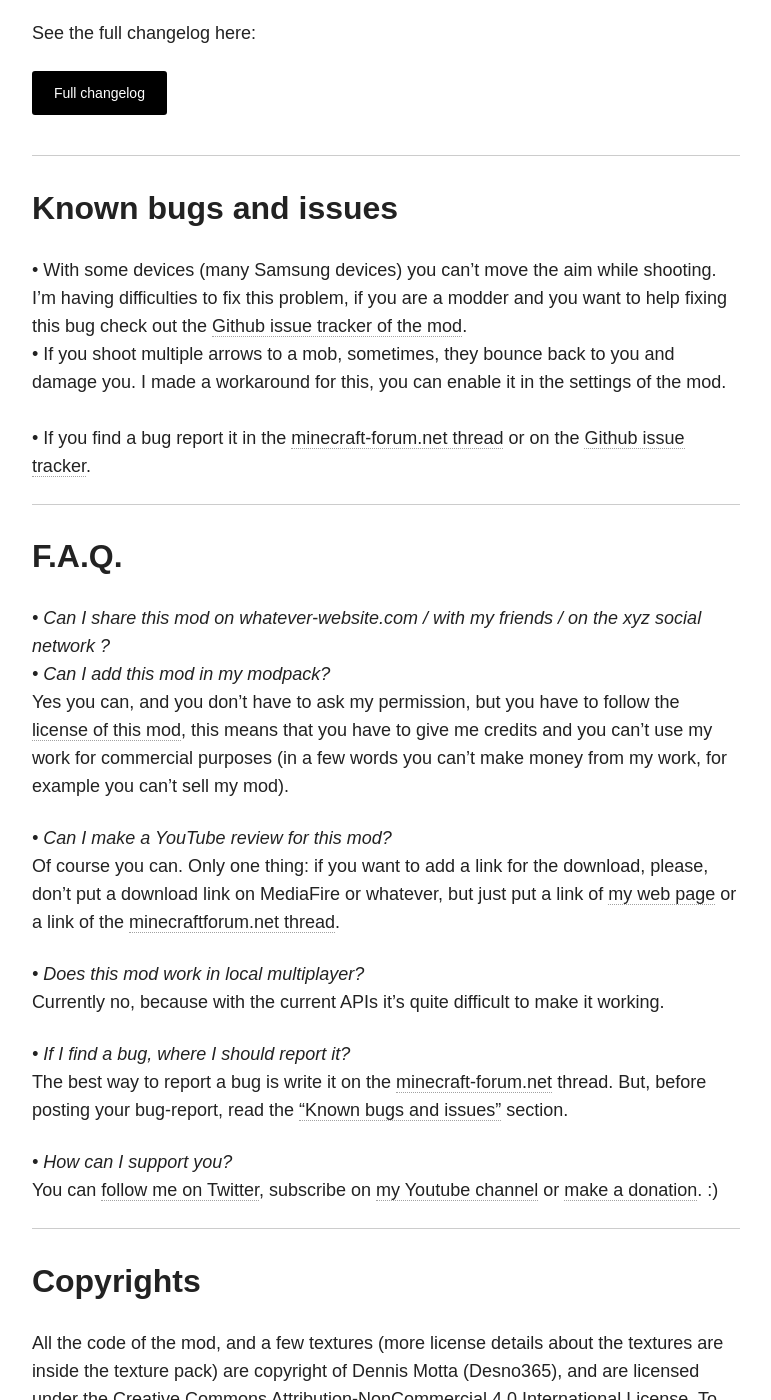
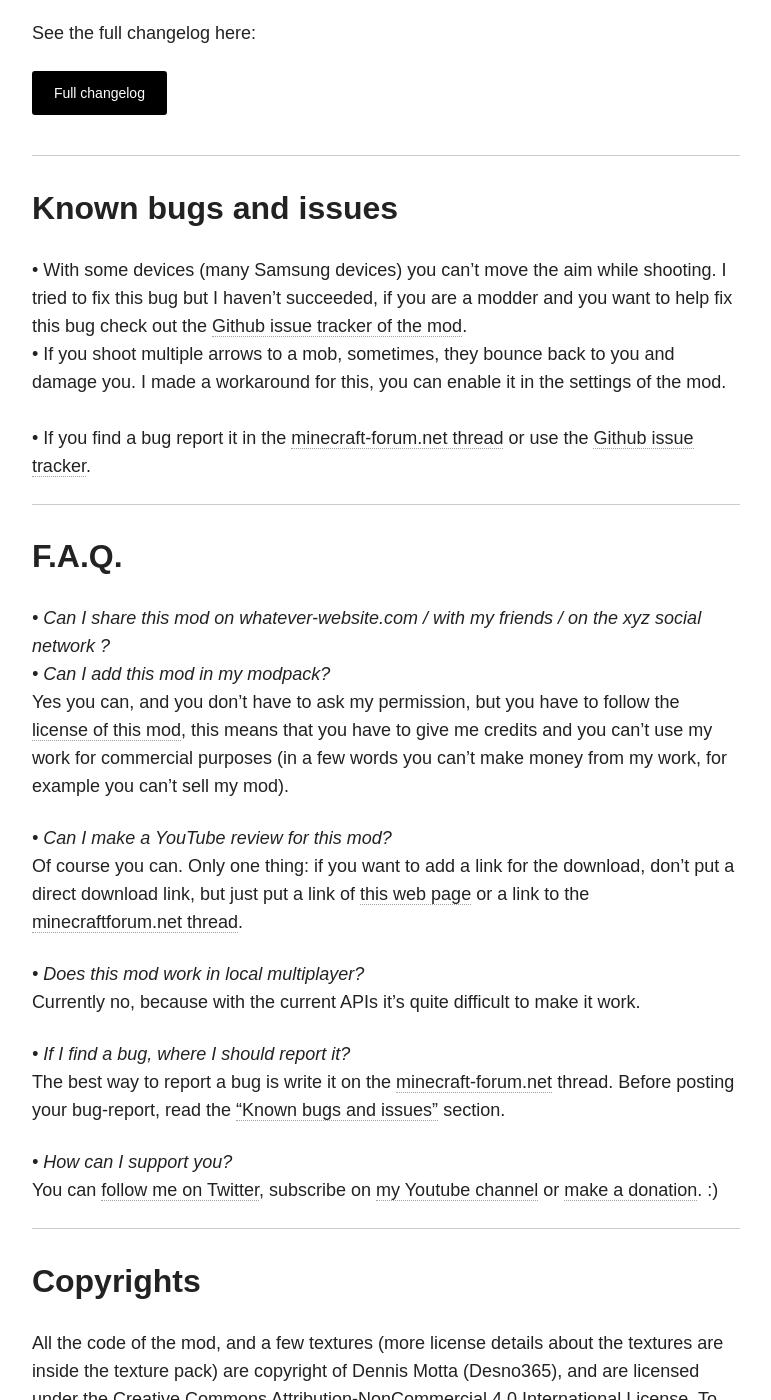
Before and after one commit to Desno365/Desno365.github.io, a Jekyll site: the page built from minecraft/desnoguns-mod/index.md, in a window 1280 px wide and 1400 px high, scrolled down 15457 px. Shown: the whole window, without its empty margins (254-1025 px from the left). Built offline with Jekyll 4.4.1, drawn with Linux system fonts in a browser that asks for light colours; nearby versions of some CDN libraries; comment, search, counter and statistics services are not loaded; some of the changed text lies outside the part shown.

Commit message:
Improve the English a little bit

```diff
--- a/minecraft/desnoguns-mod/index.md
+++ b/minecraft/desnoguns-mod/index.md
@@ -19,7 +19,7 @@
 ## Installation instructions
 
 • Download the zip that contains the mod and the textures.<br>
-• Extract it with your [file explorer/manager](http://play.google.com/store/search?q=file%20explorer) (I recommend ES File Explorer).<br>
+• Extract it with your [file explorer/manager](http://play.google.com/store/search?q=file%20explorer) (I recommend [ES File Explorer](https://play.google.com/store/apps/details?id=com.estrongs.android.pop)).<br>
 • Install textures in BlockLauncher.<br>
 • Import the script from local storage in BlockLauncher and enable it.<br>
 • Enjoy! ;)
@@ -208,9 +208,9 @@
 
 ## Known bugs and issues
 
-• With some devices (many Samsung devices) you can't move the aim while shooting. I'm having difficulties to fix this problem, if you are a modder and you want to help fixing this bug check out the [Github issue tracker of the mod](https://github.com/Desno365/DesnoGuns-Mod/issues).<br>
+• With some devices (many Samsung devices) you can't move the aim while shooting. I tried to fix this bug but I haven't succeeded, if you are a modder and you want to help fix this bug check out the [Github issue tracker of the mod](https://github.com/Desno365/DesnoGuns-Mod/issues).<br>
 • If you shoot multiple arrows to a mob, sometimes, they bounce back to you and damage you. I made a workaround for this, you can enable it in the settings of the mod.<br><br>
-• If you find a bug report it in the [minecraft-forum.net thread][thread] or on the [Github issue tracker](https://github.com/Desno365/DesnoGuns-Mod).
+• If you find a bug report it in the [minecraft-forum.net thread][thread] or use the [Github issue tracker](https://github.com/Desno365/DesnoGuns-Mod).
 
 ---
 
@@ -221,13 +221,13 @@
 Yes you can, and you don't have to ask my permission, but you have to follow the [license of this mod]({{ site.url }}/minecraft/desnoguns-mod/#copyrights), this means that you have to give me credits and you can't use my work for commercial purposes (in a few words you can't make money from my work, for example you can't sell my mod).<br>
 
 *• Can I make a YouTube review for this mod?*<br>
-Of course you can. Only one thing: if you want to add a link for the download, please, don't put a download link on MediaFire or whatever, but just put a link of [my web page]({{ site.url }}/minecraft/desnoguns-mod) or a link of the [minecraftforum.net thread][thread].<br>
+Of course you can. Only one thing: if you want to add a link for the download, don't put a direct download link, but just put a link of [this web page]({{ site.url }}/minecraft/desnoguns-mod) or a link to the [minecraftforum.net thread][thread].<br>
 
 *• Does this mod work in local multiplayer?*<br>
-Currently no, because with the current APIs it's quite difficult to make it working.<br>
+Currently no, because with the current APIs it's quite difficult to make it work.<br>
 
 *• If I find a bug, where I should report it?*<br>
-The best way to report a bug is write it on the [minecraft-forum.net][thread] thread. But, before posting your bug-report, read the ["Known bugs and issues"]({{ site.url }}/minecraft/desnoguns-mod/#known-bugs-and-issues) section.
+The best way to report a bug is write it on the [minecraft-forum.net][thread] thread. Before posting your bug-report, read the ["Known bugs and issues"]({{ site.url }}/minecraft/desnoguns-mod/#known-bugs-and-issues) section.
 
 *• How can I support you?*<br>
 You can [follow me on Twitter](https://twitter.com/desno365), subscribe on [my Youtube channel](http://www.youtube.com/channel/UCJQL47nQnsijcaN_7pMsjCQ/videos) or [make a donation](https://www.paypal.com/cgi-bin/webscr?cmd=_s-xclick&hosted_button_id=GBEMKJBA3Z7PG). :)
```
Also changed, not shown: other parts of minecraft/desnoguns-mod/index.md (+4 -4 lines), minecraft/companion-mod/index.md (+2 -2 lines), minecraft/jukebox-mod/index.md (+3 -3 lines), minecraft/laser-mod/index.md (+6 -3 lines), minecraft/turrets-mod/index.md (+3 -3 lines), minecraft/unreal-map/index.md (+4 -4 lines).
